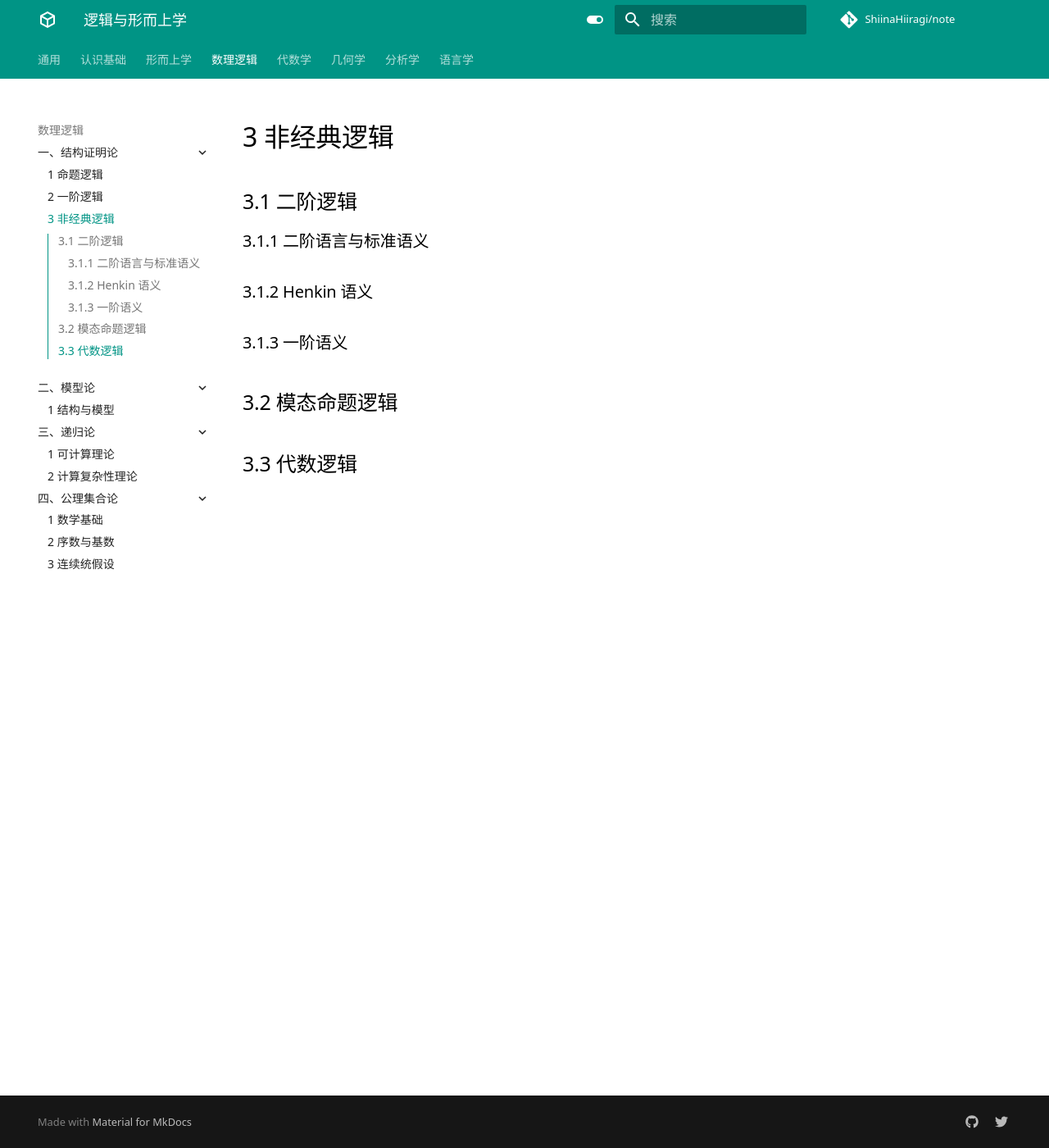
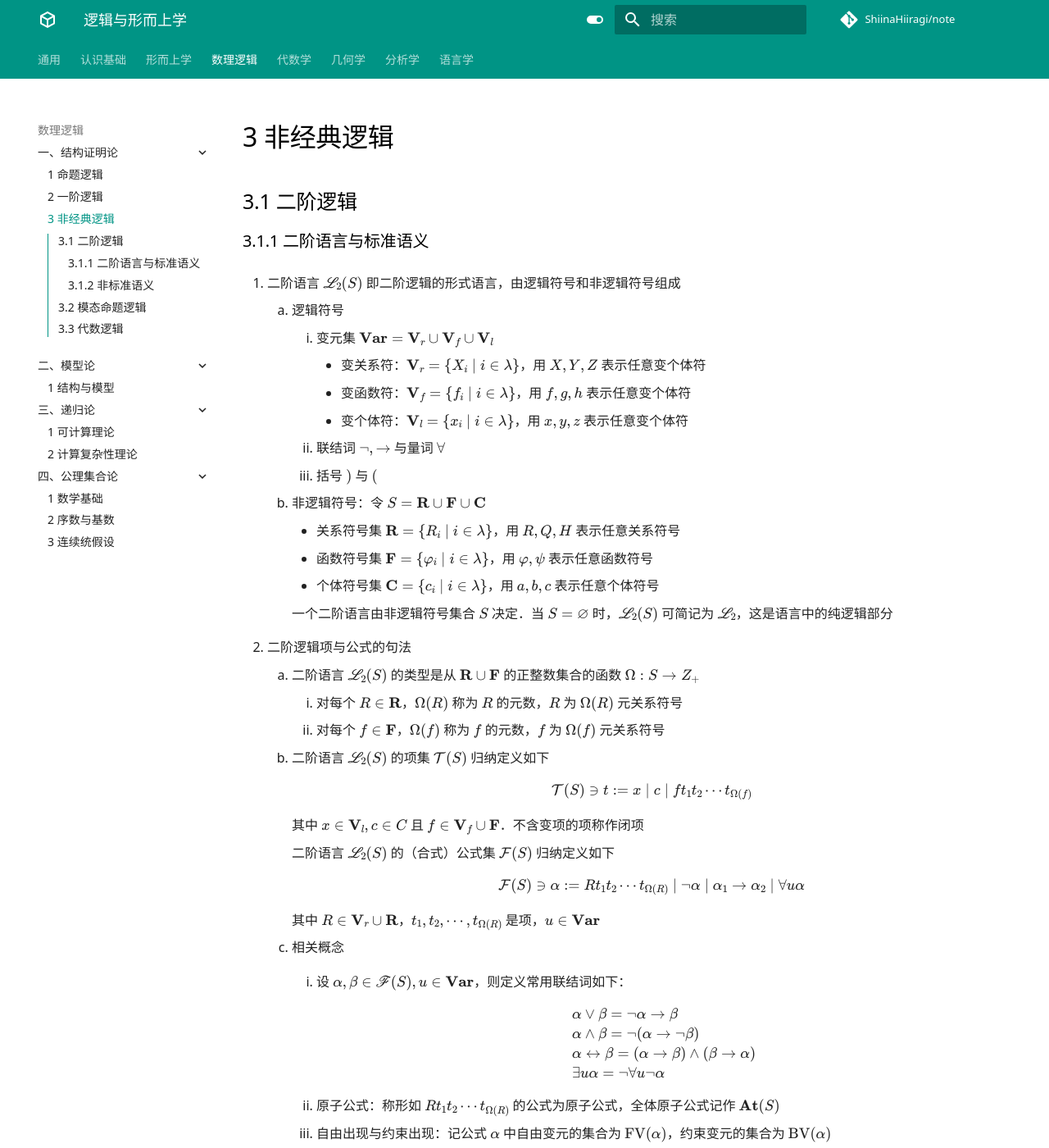
Before and after one commit to ShiinaHiiragi/note, an MkDocs documentation site: the page built from docs/logic/prf/ncl.md, in a window 1280 px wide and 1400 px high. Shown: the whole window at 82% size. Built offline with MkDocs 1.6.1 and Material for MkDocs 9.7.7, drawn with Linux system fonts in a browser that asks for light colours; comment, search, counter and statistics services are not loaded; some of the changed text lies outside the part shown.

Commit message:
stage sol

```diff
--- a/docs/logic/prf/ncl.md
+++ b/docs/logic/prf/ncl.md
@@ -2,10 +2,58 @@
 
 ## 3.1 二阶逻辑
 ### 3.1.1 二阶语言与标准语义
+1. 二阶语言 $\mathscr L_2(S)$ 即二阶逻辑的形式语言，由逻辑符号和非逻辑符号组成
+    1. 逻辑符号
+        1. 变元集 $\mathbf{Var} = \mathbf V_r \cup \mathbf V_f \cup \mathbf V_l$
+            - 变关系符：$\mathbf V_r = \{X_i \mid i\in \lambda\}$，用 $X, Y, Z$ 表示任意变个体符
+            - 变函数符：$\mathbf V_f = \{f_i \mid i\in \lambda\}$，用 $f, g, h$ 表示任意变个体符
+            - 变个体符：$\mathbf V_l = \{x_i \mid i\in \lambda\}$，用 $x, y, z$ 表示任意变个体符
+        2. 联结词 $\neg, \to$ 与量词 $\forall$
+        3. 括号 $)$ 与 $($
+    2. 非逻辑符号：令 $S = \mathbf R \cup \mathbf F \cup \mathbf C$
+        - 关系符号集 $\mathbf R = \{R_i\mid i\in \lambda\}$，用 $R, Q, H$ 表示任意关系符号
+        - 函数符号集 $\mathbf F = \{\varphi_i\mid i\in \lambda\}$，用 $\varphi, \psi$ 表示任意函数符号
+        - 个体符号集 $\mathbf C = \{c_i\mid i\in \lambda\}$，用 $a, b, c$ 表示任意个体符号
 
-### 3.1.2 Henkin 语义
+        一个二阶语言由非逻辑符号集合 $S$ 决定．当 $S = \varnothing$ 时，$\mathscr L_2(S)$ 可简记为 $\mathscr L_2$，这是语言中的纯逻辑部分
 
-### 3.1.3 一阶语义
+2. 二阶逻辑项与公式的句法
+    1. 二阶语言 $\mathscr L_2(S)$ 的类型是从 $\mathbf R \cup \mathbf F$ 的正整数集合的函数 $\Omega: S \to Z_+$
+        1. 对每个 $R \in \mathbf R$，$\Omega(R)$ 称为 $R$ 的元数，$R$ 为 $\Omega(R)$ 元关系符号
+        2. 对每个 $f \in \mathbf F$，$\Omega(f)$ 称为 $f$ 的元数，$f$ 为 $\Omega(f)$ 元关系符号
+    2. 二阶语言 $\mathscr L_2(S)$ 的项集 $\mathcal T(S)$ 归纳定义如下
+
+        $$
+        \mathcal T(S) \ni t:= x \mid c \mid ft_1t_2\cdots t_{\Omega(f)}
+        $$
+
+        其中 $x\in \mathbf V_l, c\in C$ 且 $f\in \mathbf V_f \cup \mathbf F$．不含变项的项称作闭项
+
+        二阶语言 $\mathscr L_2(S)$ 的（合式）公式集 $\mathcal F(S)$ 归纳定义如下
+
+        $$
+        \mathcal F(S) \ni \alpha := Rt_1t_2\cdots t_{\Omega(R)} \mid \neg \alpha \mid \alpha_1 \to \alpha_2 \mid \forall u \alpha
+        $$
+
+        其中 $R\in \mathbf V_r \cup \mathbf R$，$t_1, t_2, \cdots, t_{\Omega(R)}$ 是项，$u \in \mathbf{Var}$
+
+    3. 相关概念
+        1. 设 $\alpha, \beta \in \mathscr F(S), u \in \mathbf{Var}$，则定义常用联结词如下：
+
+            $$
+            \begin{aligned}
+            & \alpha \vee \beta = \neg \alpha \to \beta \\
+            & \alpha \wedge \beta = \neg (\alpha \to \neg \beta) \\
+            & \alpha \leftrightarrow \beta = (\alpha \to \beta) \wedge (\beta \to \alpha) \\
+            & \exists u \alpha = \neg \forall u \neg \alpha
+            \end{aligned}
+            $$
+
+        2. 原子公式：称形如 $Rt_1t_2\cdots t_{\Omega(R)}$ 的公式为原子公式，全体原子公式记作 $\mathbf{At}(S)$
+        3. 自由出现与约束出现：记公式 $\alpha$ 中自由变元的集合为 $\mathrm{FV}(\alpha)$，约束变元的集合为 $\mathrm{BV}(\alpha)$
+        4. 等词：定义 $t = u$ 为 $\forall X \ (X(t) = X(u))$
+
+### 3.1.2 非标准语义
 
 ## 3.2 模态命题逻辑
 
```
Also changed, not shown: docs/index.md (+1 -1 lines), docs/logic/prf/pred.md (+7 -5 lines).
